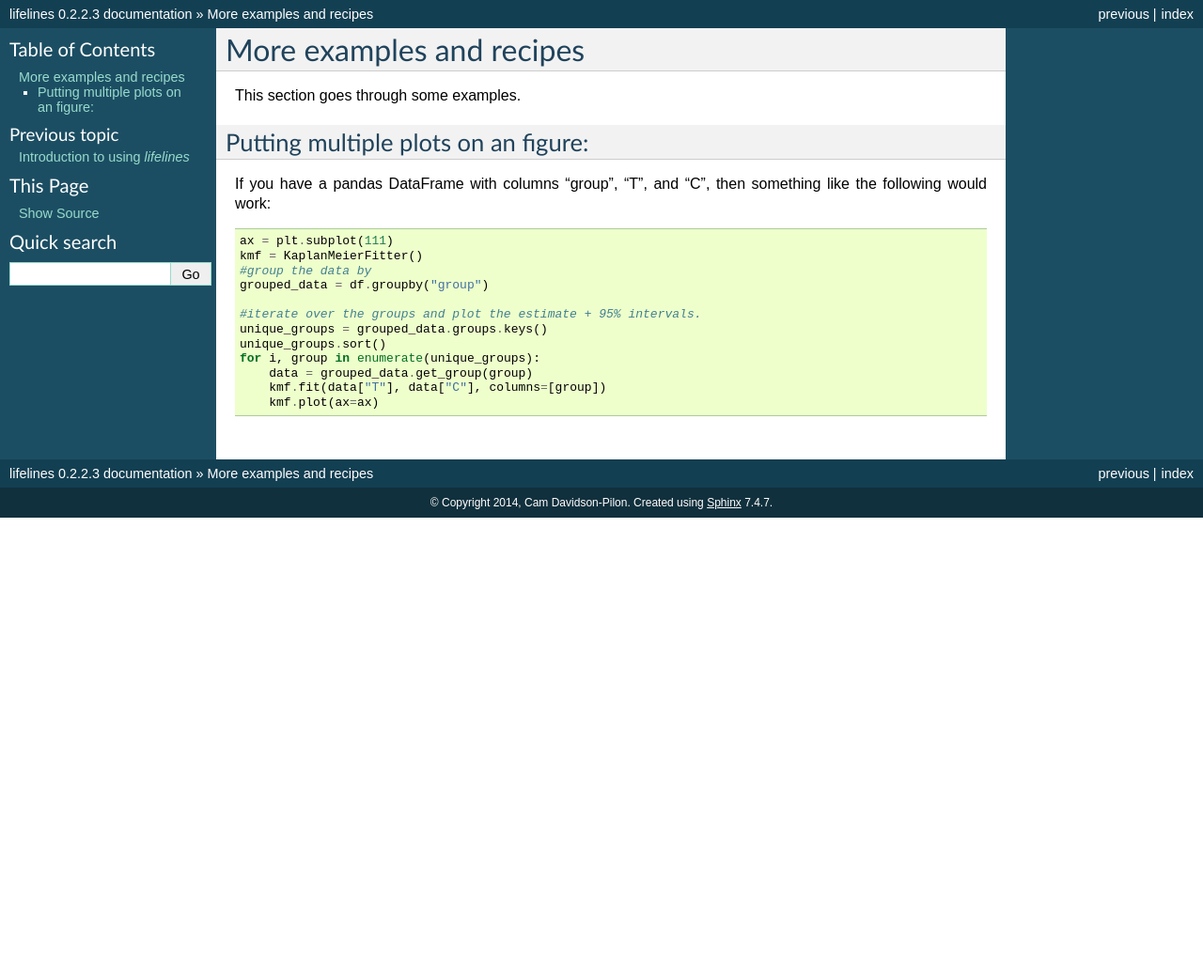
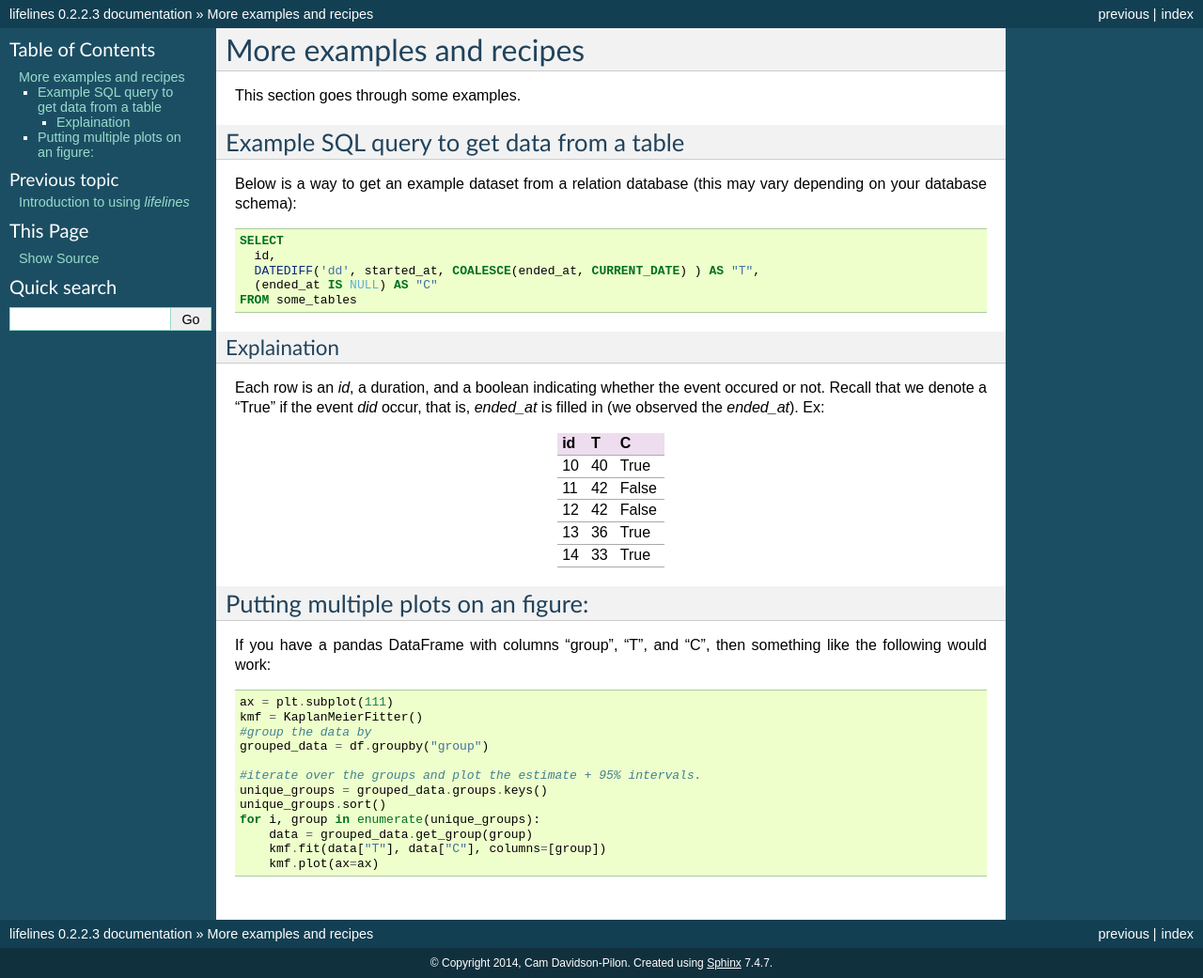
Before and after one commit to CamDavidsonPilon/lifelines, a Sphinx documentation site: the page built from docs/examples.rst, in a window 1280 px wide. Shown: the whole page at 94% size. Built offline with Sphinx 7.4.7, drawn with Linux system fonts in a browser that asks for light colours; formulas are drawn with MathJax 3; before the commit the page ends 900 px from its top, so only the background shows below that.

Commit message:
adding sql example

```diff
--- a/docs/examples.rst
+++ b/docs/examples.rst
@@ -1,8 +1,38 @@
 More examples and recipes
 ==================================
 
+This section goes through some examples.
 
-This section goes through some examples.
+Example SQL query to get data from a table
+##############################################
+
+Below is a way to get an example dataset from a relation database (this may vary depending on your database schema):
+
+.. code-block:: mysql
+
+    SELECT
+      id,
+      DATEDIFF('dd', started_at, COALESCE(ended_at, CURRENT_DATE) ) AS "T",
+      (ended_at IS NULL) AS "C"
+    FROM some_tables
+
+Explaination
+---------------------------------------------
+
+Each row is an `id`, a duration, and a boolean indicating whether the event occured or not. Recall that we denote a
+"True" if the event *did* occur, that is, `ended_at` is filled in (we observed the `ended_at`). Ex:
+
+==================   ============   ============
+id                   T                      C
+==================   ============   ============
+10                   40                 True
+11                   42                 False
+12                   42                 False
+13                   36                 True
+14                   33                 True
+==================   ============   ============
+
+
 
 Putting multiple plots on an figure:
 ##############################################
```
